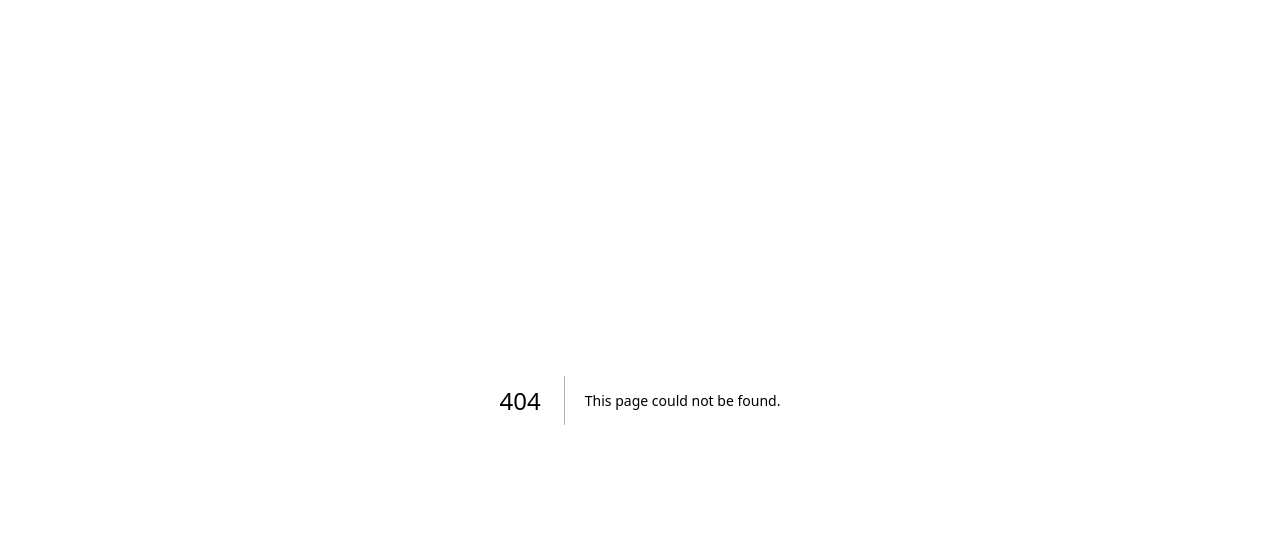
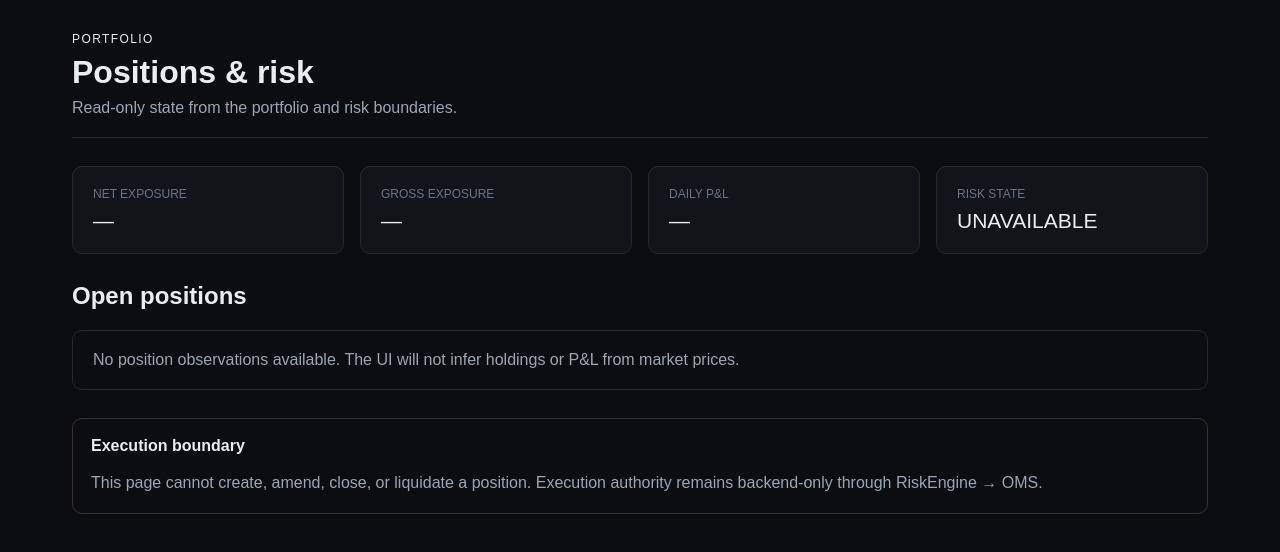
Before and after one commit to RahulParmar1997/Advance-Trading-System, a Next.js app in the folder frontend/: page /portfolio in a window 1280 px wide. Before the commit this address had no page. Shown: the top 552 px of the page. Built offline with nearby package versions, Linux system fonts and the light colour scheme.

Commit message:
feat: add read-only portfolio dashboard

```diff
--- /dev/null
+++ b/frontend/app/portfolio/page.tsx
@@ -0,0 +1,74 @@
+type Position = {
+  instrument: string;
+  side: "LONG" | "SHORT";
+  quantity: number;
+  averagePrice: number | null;
+  markPrice: number | null;
+  realizedPnl: number | null;
+  unrealizedPnl: number | null;
+  exposure: number | null;
+};
+
+type PortfolioRisk = {
+  netExposure: number | null;
+  grossExposure: number | null;
+  dailyPnl: number | null;
+  riskState: "CLEAR" | "BLOCKED" | "UNAVAILABLE";
+};
+
+// Read-only backend contracts. Production values must come from authenticated portfolio/risk APIs.
+const positions: Position[] = [];
+const risk: PortfolioRisk = {
+  netExposure: null,
+  grossExposure: null,
+  dailyPnl: null,
+  riskState: "UNAVAILABLE",
+};
+
+function display(value: number | null): string {
+  return value === null ? "—" : value.toFixed(2);
+}
+
+export default function PortfolioPage() {
+  return (
+    <main style={{ margin: "0 auto", maxWidth: 1200, padding: 32 }}>
+      <header style={{ borderBottom: "1px solid #242a31", paddingBottom: 20 }}>
+        <p style={{ margin: 0, fontSize: 12, letterSpacing: 1.4, textTransform: "uppercase" }}>Portfolio</p>
+        <h1 style={{ margin: "8px 0" }}>Positions & risk</h1>
+        <p style={{ color: "#9ba6b2", margin: 0 }}>Read-only state from the portfolio and risk boundaries.</p>
+      </header>
+
+      <section aria-label="Portfolio risk metrics" style={{ display: "grid", gap: 16, gridTemplateColumns: "repeat(auto-fit, minmax(210px, 1fr))", marginTop: 28 }}>
+        <Metric title="Net exposure" value={display(risk.netExposure)} />
+        <Metric title="Gross exposure" value={display(risk.grossExposure)} />
+        <Metric title="Daily P&L" value={display(risk.dailyPnl)} />
+        <Metric title="Risk state" value={risk.riskState} />
+      </section>
+
+      <section aria-labelledby="positions-title" style={{ marginTop: 28 }}>
+        <h2 id="positions-title">Open positions</h2>
+        {positions.length === 0 ? (
+          <div style={{ border: "1px solid #242a31", borderRadius: 10, padding: 20, color: "#9ba6b2" }}>
+            No position observations available. The UI will not infer holdings or P&L from market prices.
+          </div>
+        ) : (
+          <div style={{ overflowX: "auto" }}>
+            <table style={{ borderCollapse: "collapse", width: "100%" }}>
+              <thead><tr><th>Instrument</th><th>Side</th><th>Qty</th><th>Avg</th><th>Mark</th><th>Realized</th><th>Unrealized</th><th>Exposure</th></tr></thead>
+              <tbody>{positions.map((position) => <tr key={position.instrument}><td>{position.instrument}</td><td>{position.side}</td><td>{position.quantity}</td><td>{display(position.averagePrice)}</td><td>{display(position.markPrice)}</td><td>{display(position.realizedPnl)}</td><td>{display(position.unrealizedPnl)}</td><td>{display(position.exposure)}</td></tr>)}</tbody>
+            </table>
+          </div>
+        )}
+      </section>
+
+      <aside style={{ border: "1px solid #3a3030", borderRadius: 10, marginTop: 28, padding: 18 }}>
+        <strong>Execution boundary</strong>
+        <p style={{ color: "#9ba6b2", lineHeight: 1.5, marginBottom: 0 }}>This page cannot create, amend, close, or liquidate a position. Execution authority remains backend-only through RiskEngine → OMS.</p>
+      </aside>
+    </main>
+  );
+}
+
+function Metric({ title, value }: { title: string; value: string }) {
+  return <article style={{ background: "#11151a", border: "1px solid #242a31", borderRadius: 10, padding: 20 }}><p style={{ color: "#697582", fontSize: 12, margin: "0 0 8px", textTransform: "uppercase" }}>{title}</p><p style={{ fontSize: 21, margin: 0 }}>{value}</p></article>;
+}
```
